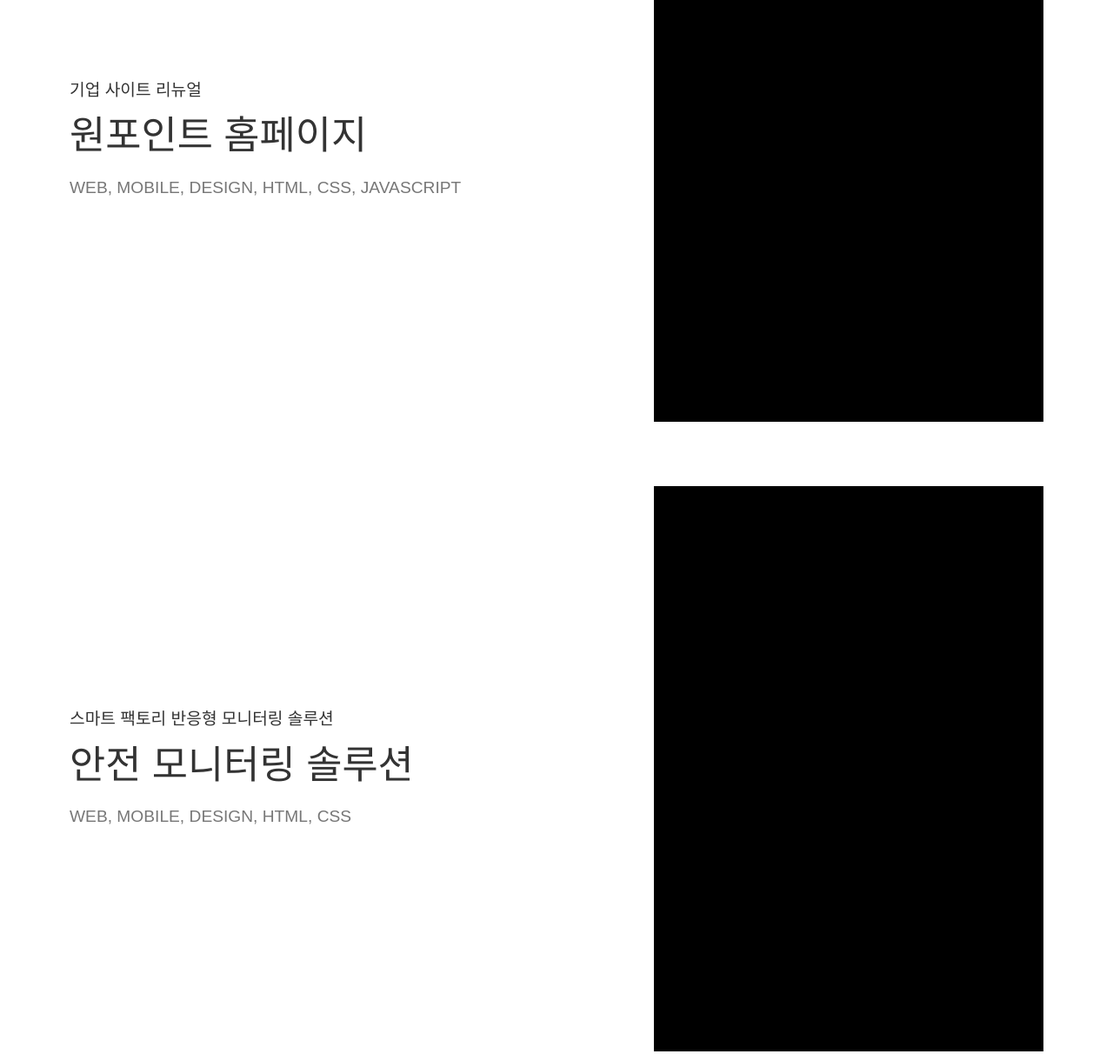
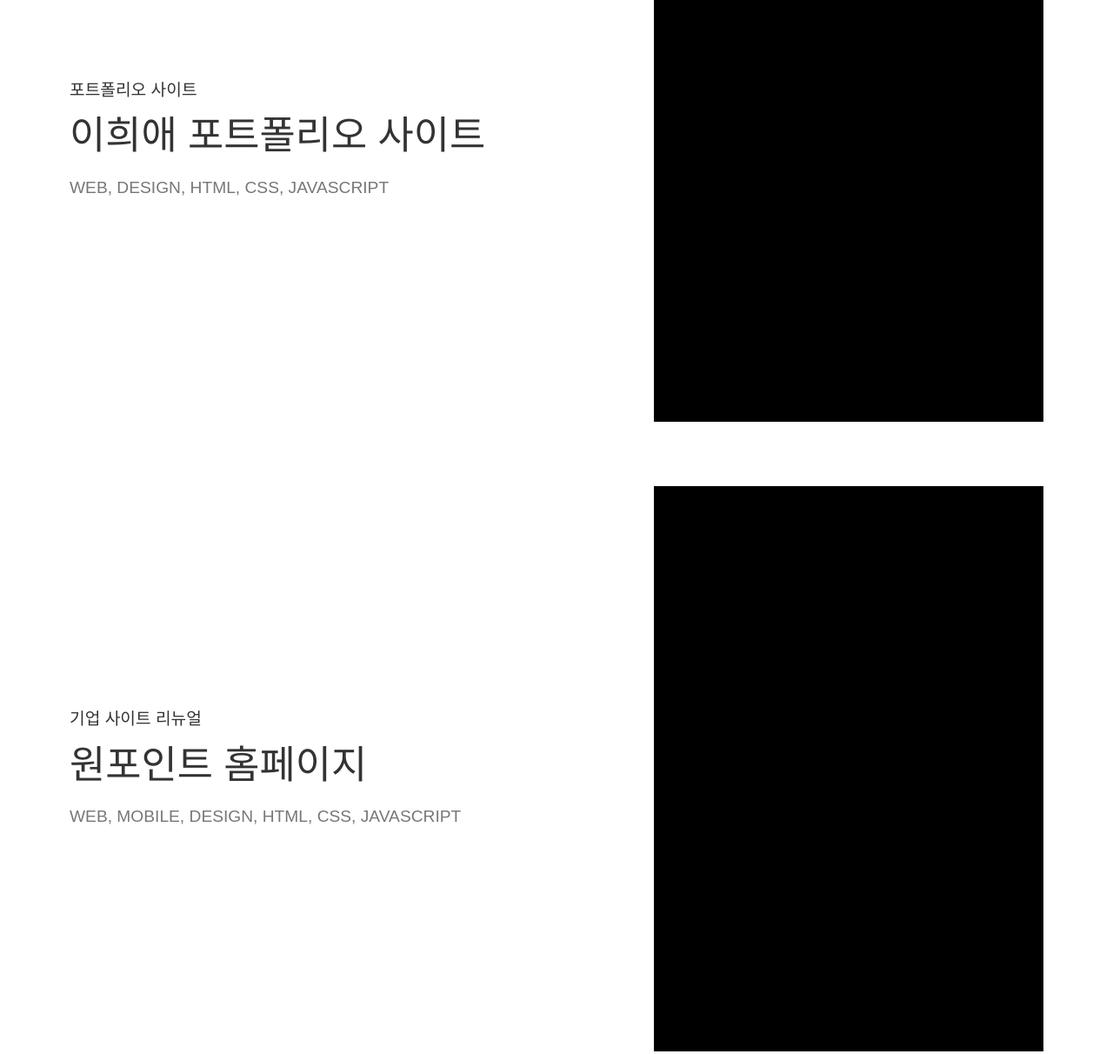
Before and after one commit to leeheeae/PortFolio, a plain HTML site: page index.html in a window 1280 px wide. Shown: the part 3180-4392 px from the top of the page at 87% size. Drawn offline with Linux system fonts and the light colour scheme; a web font is replaced by a local one.

Commit message:
포트폴리오 사이트 추ㅏㄱ

```diff
--- a/index.html
+++ b/index.html
@@ -96,6 +96,14 @@
           </div>
           <div class="item">
             <div class="info-box">
+              <h3>포트폴리오 사이트</h3>
+              <h2>이희애 포트폴리오 사이트</h2>
+              <p>WEB, DESIGN, HTML, CSS, JAVASCRIPT</p>
+            </div>
+            <div class="preview"></div>
+          </div>
+          <div class="item">
+            <div class="info-box">
               <h3>기업 사이트 리뉴얼</h3>
               <h2>원포인트 홈페이지</h2>
               <p>WEB, MOBILE, DESIGN, HTML, CSS, JAVASCRIPT</p>
```
